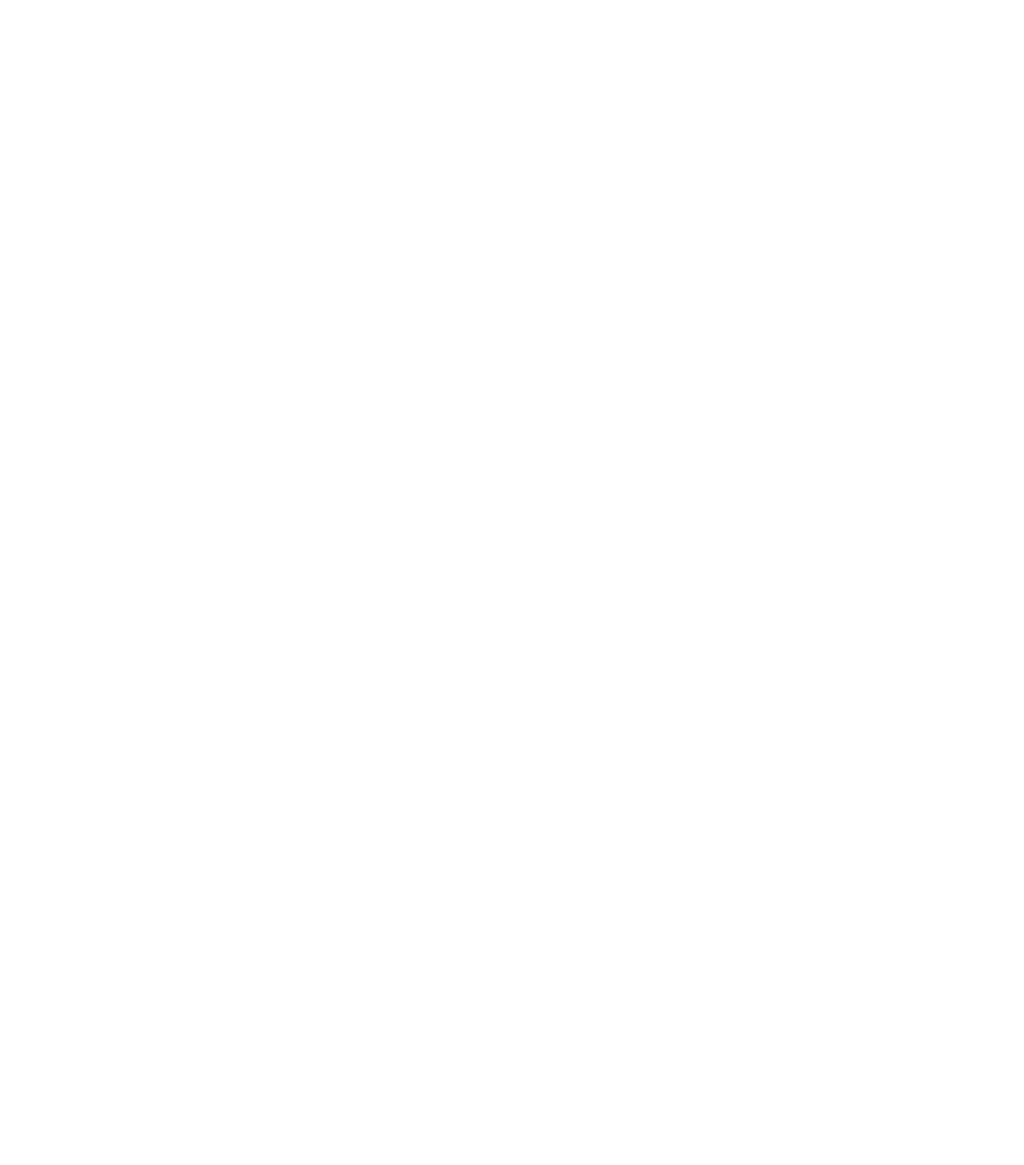
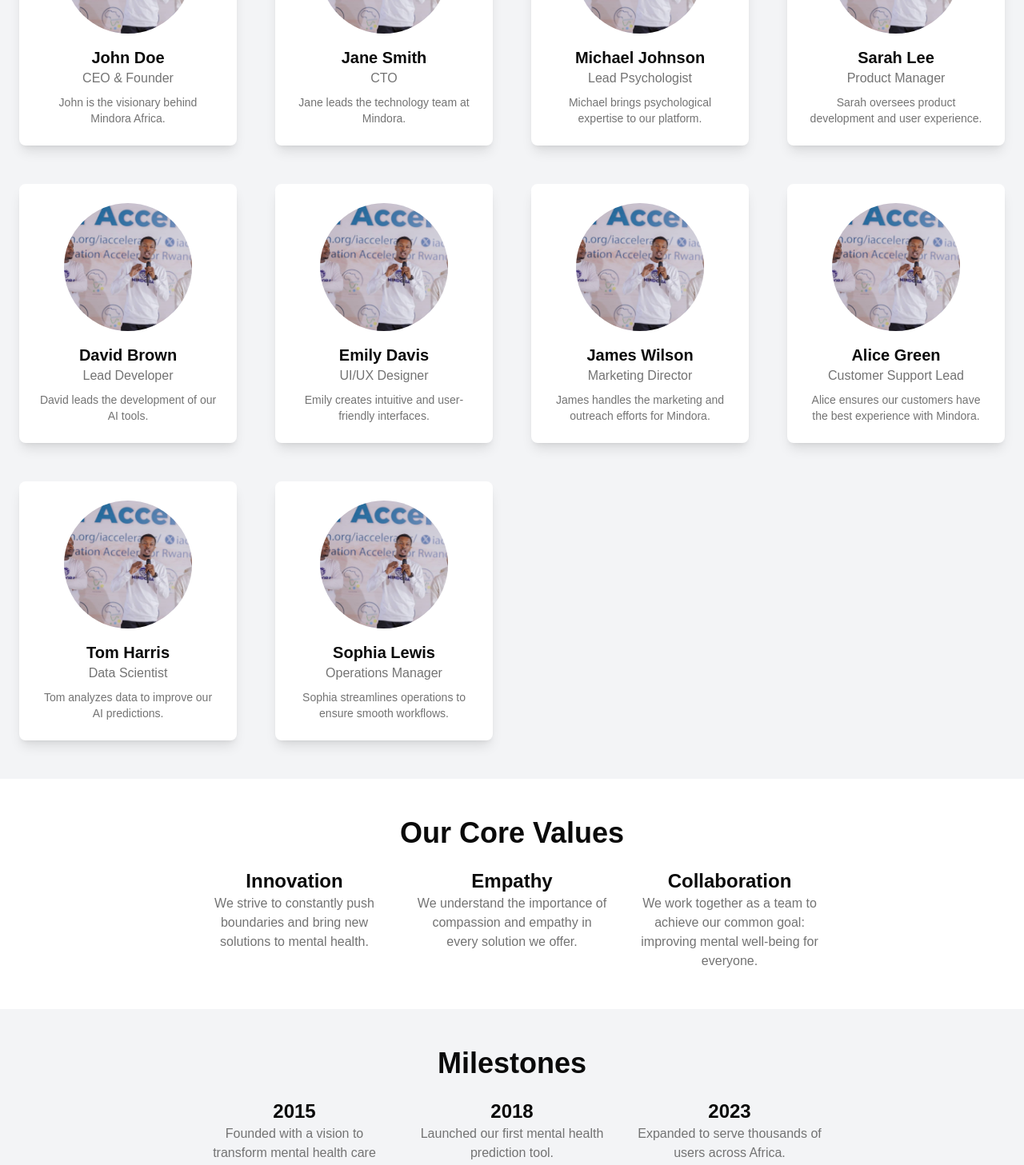
Before and after one commit to mindoraRwanda/mindora-website_v2, a Next.js app: page /about in a window 1280 px wide. Shown: the part 1330-2787 px from the top of the page at 80% size. Before the commit the page ends 1125 px from the top, so only its background shows below. Built offline with nearby package versions, Linux system fonts and the light colour scheme.

Commit message:
Add About page with team introduction, core values, milestones, and call-to-action

```diff
--- a/src/app/(md)/about/page.tsx
+++ b/src/app/(md)/about/page.tsx
@@ -1,15 +1,134 @@
-import React from 'react'
+import React from 'react';
 import TopSection from "@/components/TopSection";
+import { Button } from '@/components/ui/button';
 
-export default function About () {
+export default function About() {
+  const teamMembers = [
+    { name: 'John Doe', role: 'CEO & Founder', image: '/images/team.jpg', bio: 'John is the visionary behind Mindora Africa.' },
+    { name: 'Jane Smith', role: 'CTO', image: '/images/team.jpg', bio: 'Jane leads the technology team at Mindora.' },
+    { name: 'Michael Johnson', role: 'Lead Psychologist', image: '/images/team.jpg', bio: 'Michael brings psychological expertise to our platform.' },
+    { name: 'Sarah Lee', role: 'Product Manager', image: '/images/team.jpg', bio: 'Sarah oversees product development and user experience.' },
+    { name: 'David Brown', role: 'Lead Developer', image: '/images/team.jpg', bio: 'David leads the development of our AI tools.' },
+    { name: 'Emily Davis', role: 'UI/UX Designer', image: '/images/team.jpg', bio: 'Emily creates intuitive and user-friendly interfaces.' },
+    { name: 'James Wilson', role: 'Marketing Director', image: '/images/team.jpg', bio: 'James handles the marketing and outreach efforts for Mindora.' },
+    { name: 'Alice Green', role: 'Customer Support Lead', image: '/images/team.jpg', bio: 'Alice ensures our customers have the best experience with Mindora.' },
+    { name: 'Tom Harris', role: 'Data Scientist', image: '/images/team.jpg', bio: 'Tom analyzes data to improve our AI predictions.' },
+    { name: 'Sophia Lewis', role: 'Operations Manager', image: '/images/team.jpg', bio: 'Sophia streamlines operations to ensure smooth workflows.' },
+  ];
+
   return (
     <>
-     <TopSection
+      {/* Hero Section */}
+      <TopSection
         backgroundImage="/images/aboutbg.jpg"
         title="About Us"
         description="Discover the story behind Mindora Africa and our mission to innovate and inspire."
       />
-    About page
+
+      {/* Our Story Section */}
+      <div className="container mx-auto px-6 py-12 text-center">
+        <h2 className="text-4xl font-extrabold text-foreground mb-6">
+          Our Story
+        </h2>
+        <p className="text-lg text-muted-foreground mb-8 max-w-2xl mx-auto">
+          At Mindora, we believe that mental health is a key part of living a fulfilled life. We are driven by the mission to
+          provide accessible, AI-powered solutions that help individuals take control of their mental well-being before challenges arise.
+          Our team is passionate about innovation, empathy, and bringing the best of technology to the world of mental health.
+        </p>
+      </div>
+
+      {/* Meet Our Team Section */}
+      <div className="bg-gray-100 py-12">
+        <div className="container mx-auto px-6 text-center">
+          <h2 className="text-4xl font-extrabold text-foreground mb-12">Meet Our Team</h2>
+          <div className="grid grid-cols-1 sm:grid-cols-2 lg:grid-cols-3 xl:grid-cols-4 gap-12">
+            {teamMembers.map((member, index) => (
+              <div
+                key={index}
+                className="bg-white p-6 rounded-lg shadow-lg transform transition-transform hover:scale-105"
+              >
+                <img
+                  src={member.image}
+                  alt={member.name}
+                  className="w-40 h-40 mx-auto rounded-full object-cover mb-4"
+                />
+                <h3 className="text-xl font-semibold text-foreground">{member.name}</h3>
+                <p className="text-md text-muted-foreground">{member.role}</p>
+                <p className="text-sm text-muted-foreground mt-2">{member.bio}</p>
+              </div>
+            ))}
+          </div>
+        </div>
+      </div>
+
+      {/* Our Values Section */}
+      <div className="container mx-auto px-6 py-12 text-center">
+        <h2 className="text-4xl font-extrabold text-foreground mb-6">Our Core Values</h2>
+        <div className="flex flex-wrap justify-center gap-8">
+          <div className="w-60">
+            <h3 className="text-2xl font-semibold text-foreground">Innovation</h3>
+            <p className="text-md text-muted-foreground">
+              We strive to constantly push boundaries and bring new solutions to mental health.
+            </p>
+          </div>
+          <div className="w-60">
+            <h3 className="text-2xl font-semibold text-foreground">Empathy</h3>
+            <p className="text-md text-muted-foreground">
+              We understand the importance of compassion and empathy in every solution we offer.
+            </p>
+          </div>
+          <div className="w-60">
+            <h3 className="text-2xl font-semibold text-foreground">Collaboration</h3>
+            <p className="text-md text-muted-foreground">
+              We work together as a team to achieve our common goal: improving mental well-being for everyone.
+            </p>
+          </div>
+        </div>
+      </div>
+
+      {/* Milestones Section */}
+      <div className="bg-gray-100 py-12">
+        <div className="container mx-auto px-6 text-center">
+          <h2 className="text-4xl font-extrabold text-foreground mb-6">Milestones</h2>
+          <div className="flex flex-wrap justify-center gap-8">
+            <div className="w-60">
+              <h3 className="text-2xl font-semibold text-foreground">2015</h3>
+              <p className="text-md text-muted-foreground">Founded with a vision to transform mental health care using AI.</p>
+            </div>
+            <div className="w-60">
+              <h3 className="text-2xl font-semibold text-foreground">2018</h3>
+              <p className="text-md text-muted-foreground">Launched our first mental health prediction tool.</p>
+            </div>
+            <div className="w-60">
+              <h3 className="text-2xl font-semibold text-foreground">2023</h3>
+              <p className="text-md text-muted-foreground">Expanded to serve thousands of users across Africa.</p>
+            </div>
+          </div>
+        </div>
+      </div>
+
+      {/* Our Vision Section */}
+      <div className="container mx-auto px-6 py-12 text-center">
+        <h2 className="text-4xl font-extrabold text-foreground mb-6">Our Vision</h2>
+        <p className="text-lg text-muted-foreground mb-8 max-w-2xl mx-auto">
+          We envision a world where mental health support is as accessible and intuitive as possible. Through innovation, empathy, and advanced AI
+          technologies, Mindora Africa strives to help individuals manage their mental well-being and build emotional resilience for the future.
+        </p>
+        <Button className="bg-[#9333EA] text-white hover:bg-[#9333EA]/90 text-lg py-4 px-10 mt-6">
+          Join Us on Our Journey
+        </Button>
+      </div>
+
+      {/* Contact CTA Section */}
+      <div className="bg-[#9333EA] text-white py-12">
+        <div className="container mx-auto text-center">
+          <h2 className="text-4xl font-extrabold mb-6">Want to Learn More?</h2>
+          <p className="text-lg mb-8">Get in touch with us today and discover how we can help you take charge of your mental well-being.</p>
+          <Button className="bg-white text-[#9333EA] hover:bg-[#9333EA]/90 text-lg py-4 px-10">
+            Contact Us
+          </Button>
+        </div>
+      </div>
     </>
-  )
+  );
 }
```
